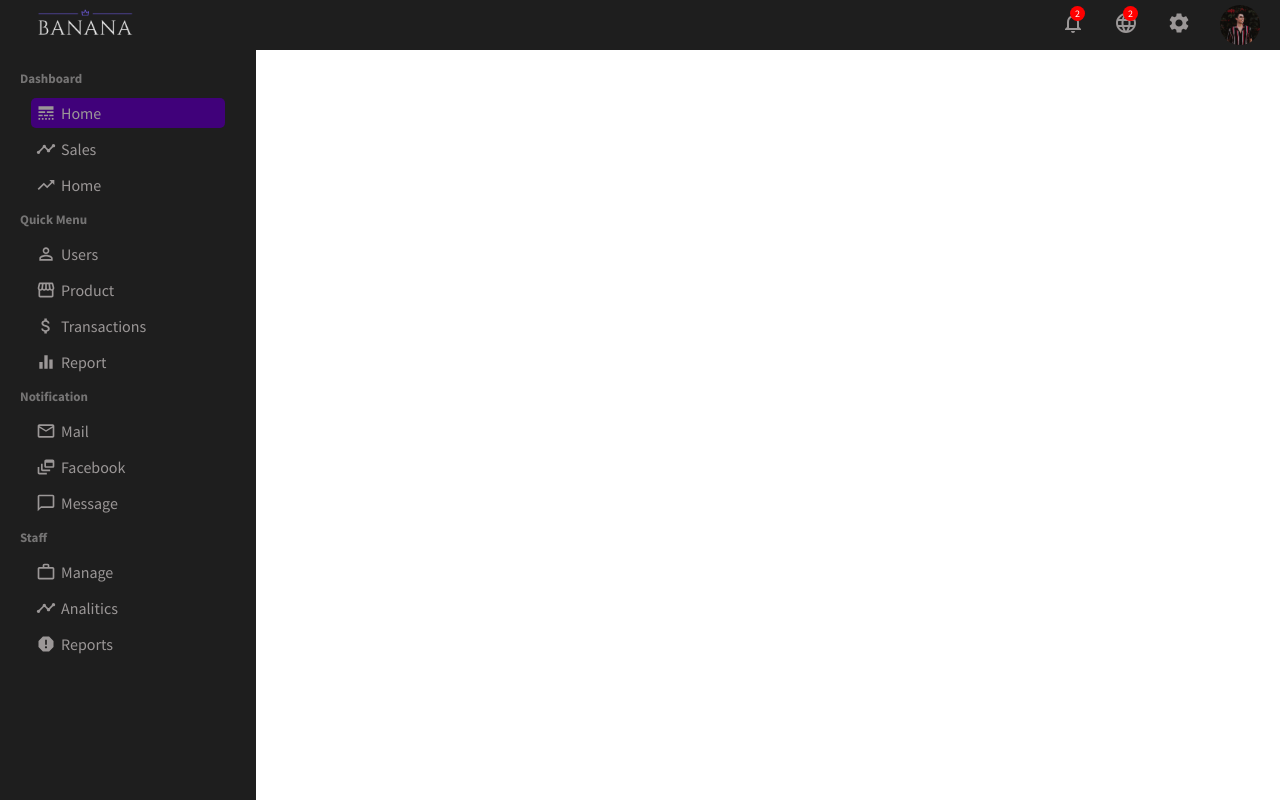
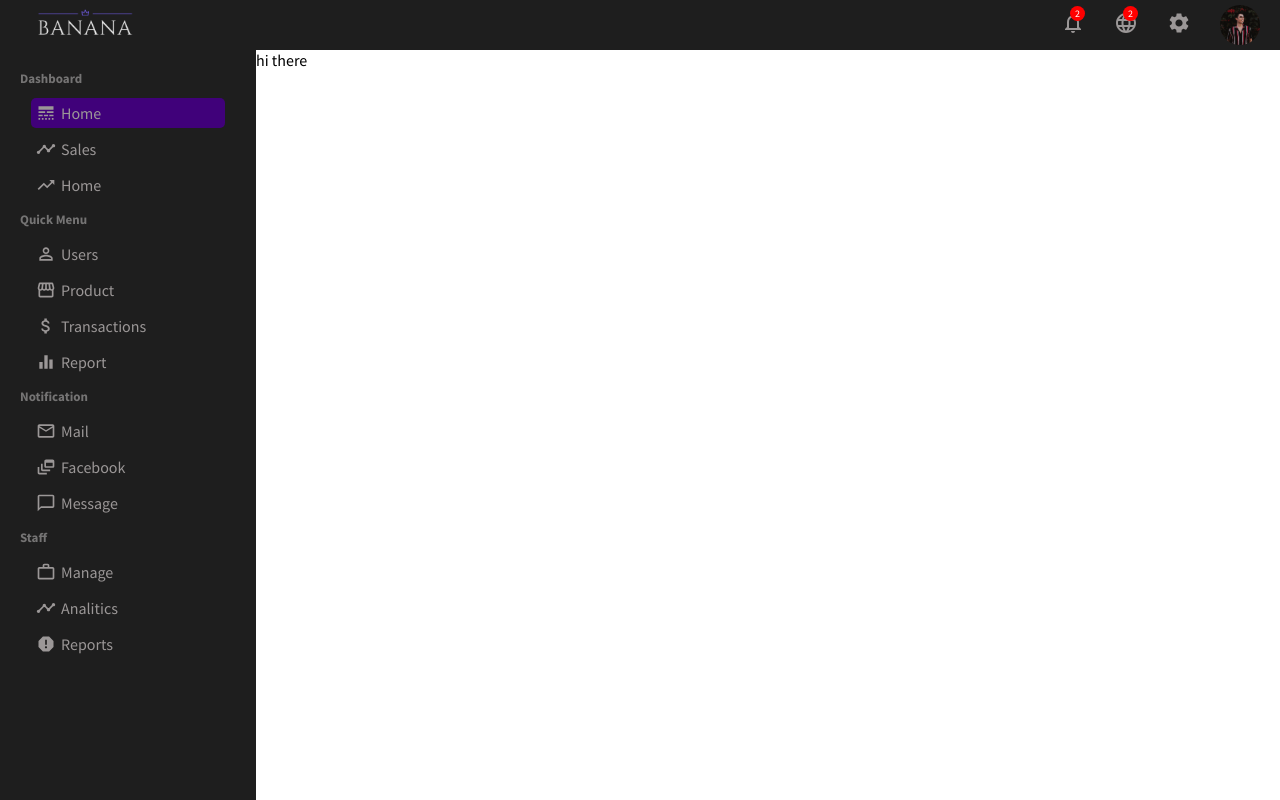
Before and after one commit to malekaridhi/ecommerceMern, a React (Create React App) app in the folder admin/: page /users in a window 1280 px wide. Built offline with nearby package versions, Linux system fonts and the light colour scheme.

Commit message:
userlist route

```diff
--- a/admin/package.json
+++ b/admin/package.json
@@ -8,15 +8,18 @@
     "@material-ui/styles": "^4.11.4",
     "@mui/icons-material": "^5.4.2",
     "@mui/material": "^5.4.3",
+    "@mui/x-data-grid": "^5.5.1",
     "@testing-library/jest-dom": "^5.16.2",
     "@testing-library/react": "^12.1.3",
     "@testing-library/user-event": "^13.5.0",
+    "data-grid": "^3.0.0",
     "react": "^17.0.2",
     "react-dom": "^17.0.2",
     "react-router-dom": "^6.2.1",
     "react-scripts": "5.0.0",
     "recharts": "^2.1.9",
-    "web-vitals": "^2.1.4"
+    "web-vitals": "^2.1.4",
+    "x-data-grid": "^2.1.0"
   },
   "scripts": {
     "start": "react-scripts start",
--- a/admin/src/pages/userList/UserList.jsx
+++ b/admin/src/pages/userList/UserList.jsx
@@ -1,9 +1,10 @@
 import React from 'react';
 import "./userList.css"
+import { DataGrid } from '@mui/x-data-grid';
 const UserList = () => {
     return (
         <div className="userList">
-
+hi there
         </div>
      );
 }
```
Also changed, not shown: 1 other file (tests, documents, lock files or other folders).
